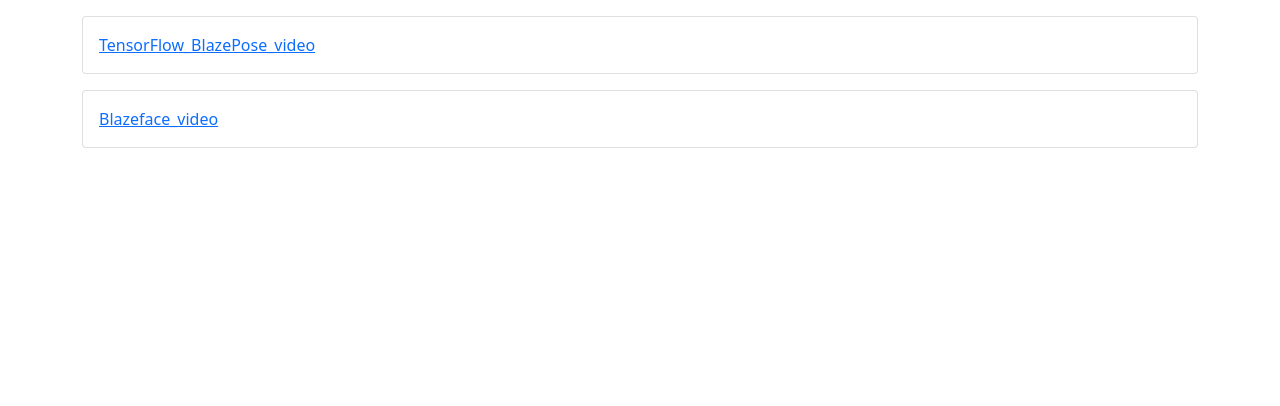
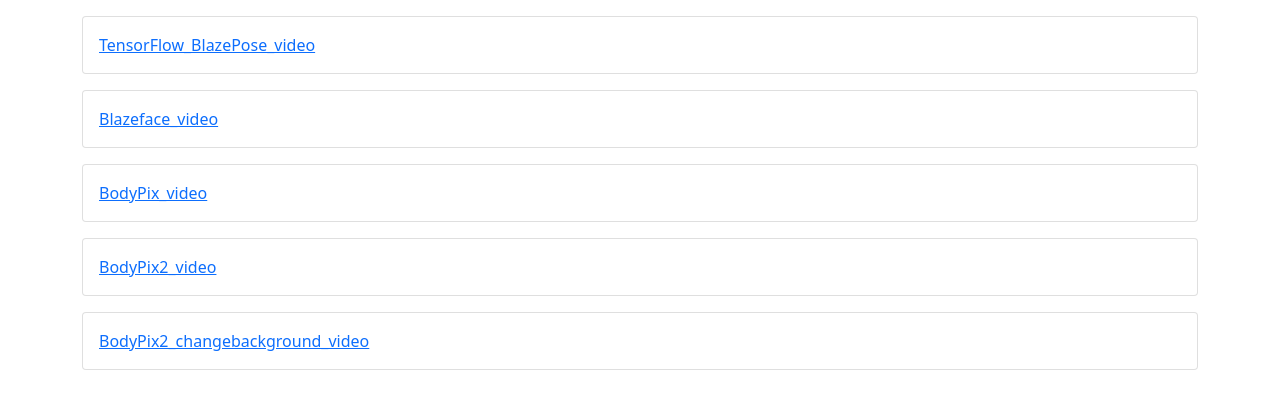
Before and after one commit to RichardWang919/RichardWang919.github.io, a plain HTML site: page index.html in a window 1280 px wide. Drawn offline with nearby package versions, Linux system fonts and the light colour scheme.

Commit message:
Update index.html

```diff
--- a/index.html
+++ b/index.html
@@ -26,6 +26,27 @@
         </div>
       </div>
 
+
+      <div class="card mt-3">
+        <div class="card-body">
+          <a href="https://richardwang919.github.io/TensorFlow/BodyPix_video.html">BodyPix_video</a>
+        </div>
+      </div>
+
+
+      <div class="card mt-3">
+        <div class="card-body">
+          <a href="https://richardwang919.github.io/TensorFlow/BodyPix2_video.html">BodyPix2_video</a>
+        </div>
+      </div>
+
+
+      <div class="card mt-3">
+        <div class="card-body">
+          <a href="https://richardwang919.github.io/TensorFlow/BodyPix2_changebackground_video.html">BodyPix2_changebackground_video</a>
+        </div>
+      </div>
+
   </div>
   </body>
 </html>
```
